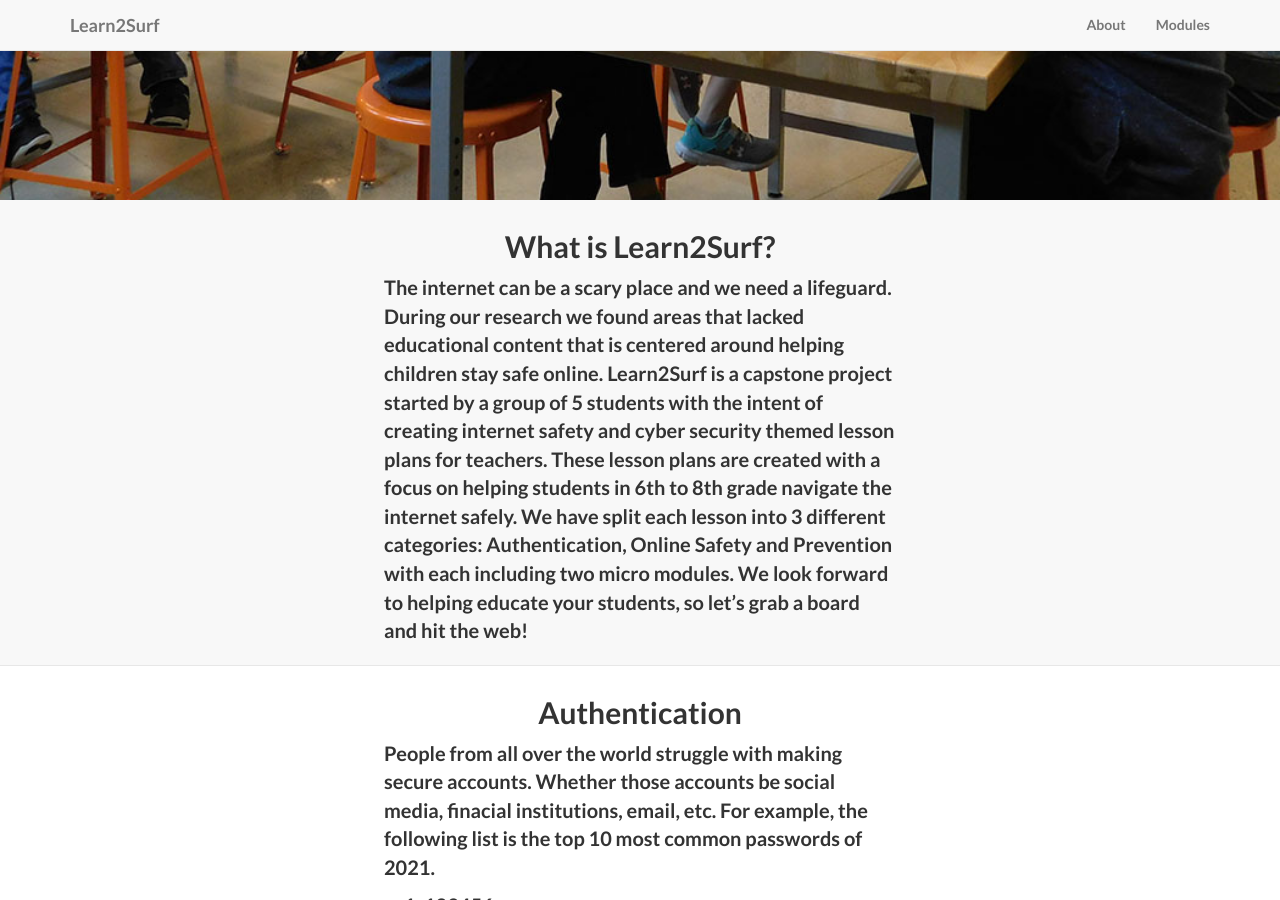
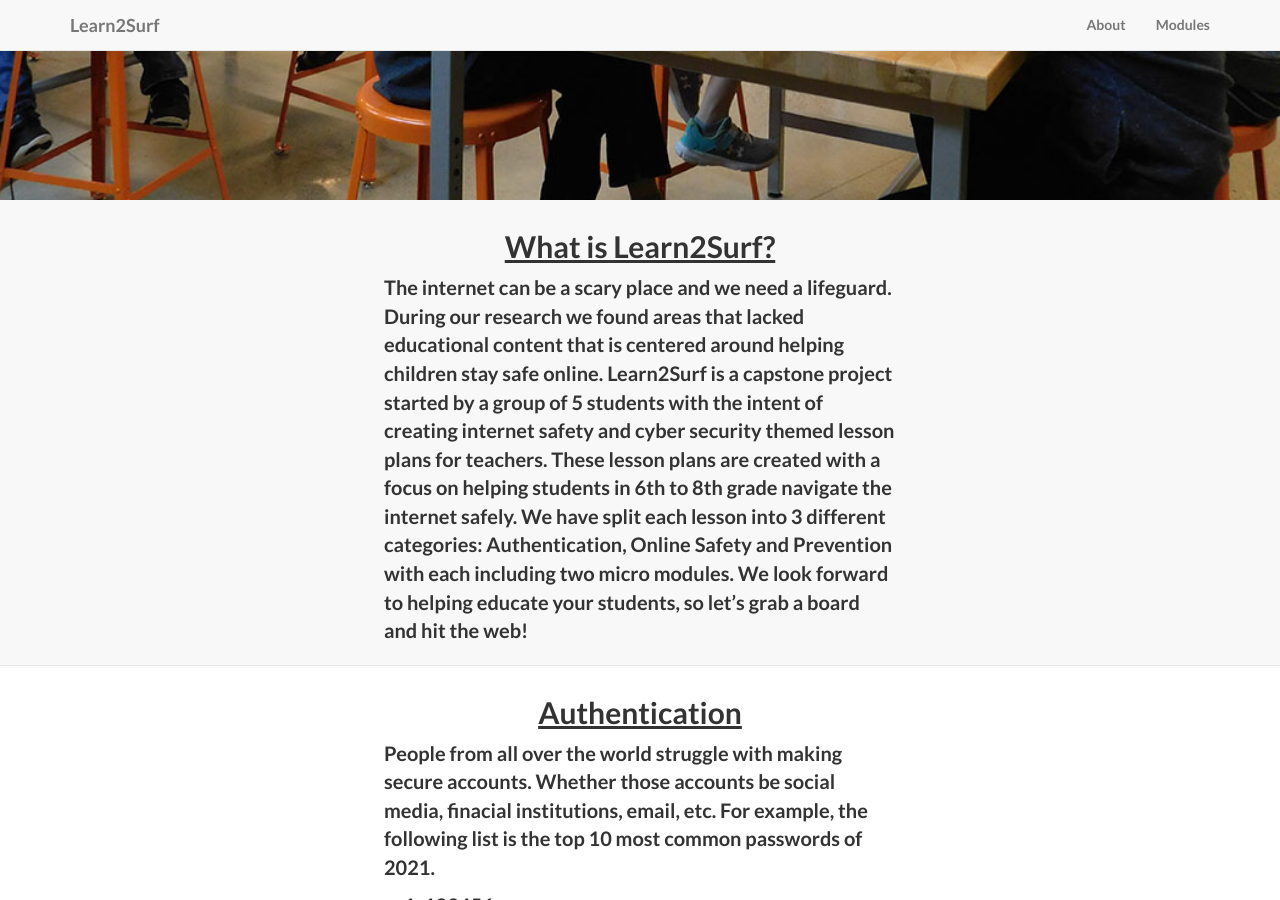
Before and after one commit to Konnor-Filip/Learn2Surf, a Jekyll site: the page built from index.html, in a window 1280 px wide and 900 px high, scrolled down 577 px. Built offline with Jekyll 4.4.1, drawn with Linux system fonts in a browser that asks for light colours.

Commit message:
Underlining headers

```diff
--- a/index.html
+++ b/index.html
@@ -41,20 +41,20 @@ subTitle: Teaching Students to Surf the web
         <div>
             <div class="content-section-c" style="padding-left: 30%; padding-right: 30%;">
                 <div style="text-align: center;">
-                    <h2>What is Learn2Surf?</h2>
+                    <h2><u>What is Learn2Surf?</u></h2>
                 </div>
-                <p>The internet can be a scary place and we need a lifeguard. During our research we found areas that
+                <p><b>The internet can be a scary place and we need a lifeguard. During our research we found areas that
                     lacked educational content that is centered around helping children stay safe online. Learn2Surf is
                     a capstone project started by a group of 5 students with the intent of creating internet safety and
                     cyber security themed lesson plans for teachers. These lesson plans are created with a focus on
                     helping students in 6th to 8th grade navigate the internet safely. We have split each lesson into 3
                     different categories: Authentication, Online Safety and Prevention with each including two micro
                     modules. We look forward to helping educate your students, so let’s grab a board and hit the web!
-                </p>
+                </b></p>
             </div>
             <div class="content-section-d" style="padding-left: 30%; padding-right: 30%;">
                 <div style="text-align: center;">
-                    <h2>Authentication</h2>
+                    <h2><u>Authentication</u></h2>
                 </div>
                 <p>People from all over the world struggle with making secure accounts. Whether those accounts be social
                     media, finacial institutions, email, etc. For example, the following list is the top 10 most common
@@ -81,7 +81,7 @@ subTitle: Teaching Students to Surf the web
             </div>
             <div class="content-section-c" style="padding-left: 30%; padding-right: 30%;">
                 <div style="text-align: center;">
-                    <h2>Phishing</h2>
+                    <h2><u>Phishing</u></h2>
                 </div>
                 <div style="display: flex; align-items: center; justify-content: center;">
                     <div>
@@ -101,7 +101,7 @@ subTitle: Teaching Students to Surf the web
             </div>
             <div class="content-section-d" style="padding-left: 30%; padding-right: 30%;">
                 <div style="text-align: center;">
-                    <h3>Malware</h3>
+                    <h3><u>Malware</u></h3>
                 </div>
                 <div style="display: flex; align-items: center; justify-content: center;">
                 <div style="padding-left: 20px;">
```
